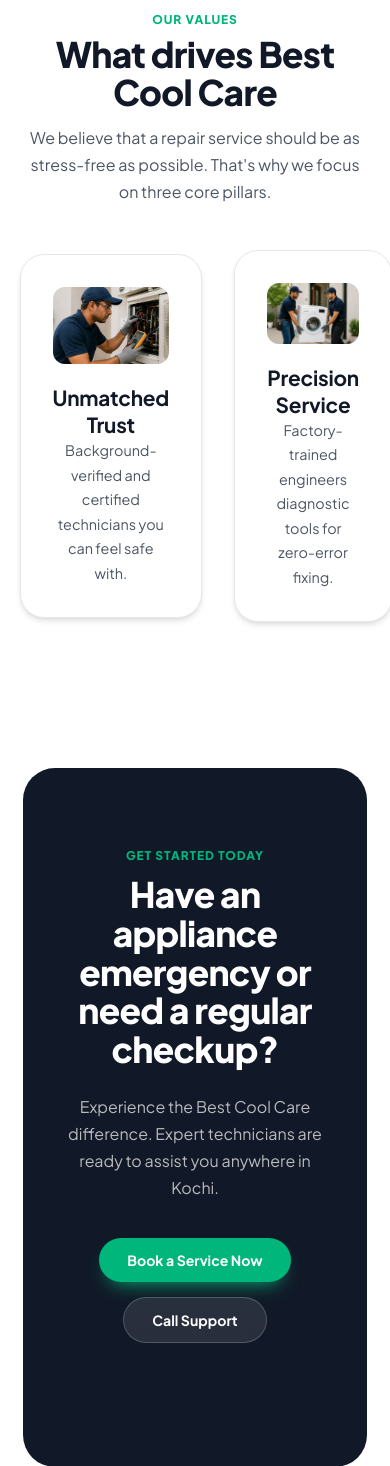
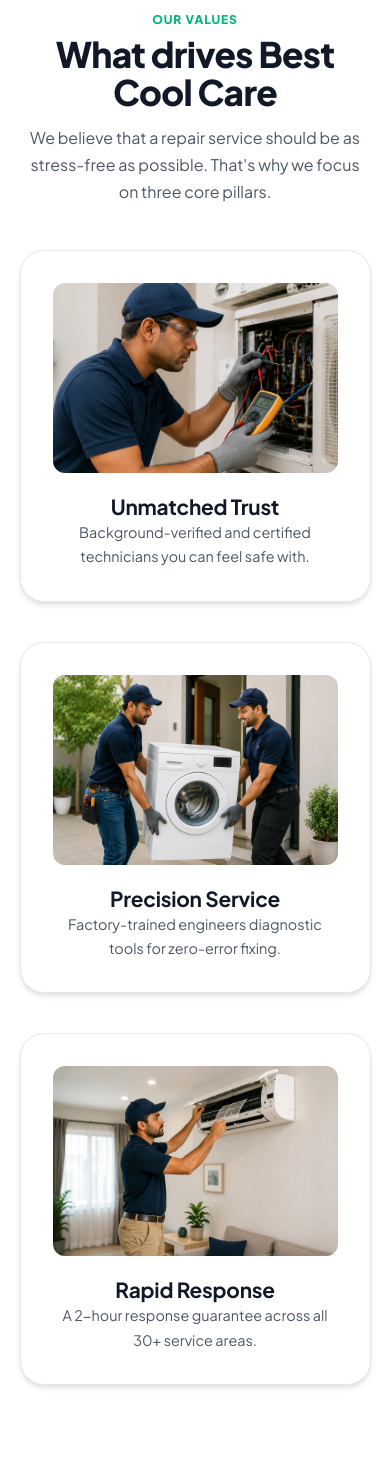
Before and after one commit to mynexasolutions-spec/homeasy, a Flask app: page /about in a window 390 px wide. Shown: the part 2756-4222 px from the top of the page. Run offline with Flask 3, Linux system fonts and the light colour scheme; some libraries are stand-ins or nearby versions.

Commit message:
Increased mobile brand name size and stacked about page values for better phone UX

```diff
--- a/static/css/style.css
+++ b/static/css/style.css
@@ -191,7 +191,8 @@ nav.bg{background:rgba(230, 247, 241, 0.96);backdrop-filter:blur(20px);box-shado
 .sc-n{font-size:0.92rem;font-weight:700;color:var(--navy)}
 .sc-u{font-size:0.78rem;color:var(--muted)}
 
-/* GLOBAL FORMS */
+/* GLOBAL STYLES */
+.why-grid-v{display:grid;grid-template-columns:repeat(3, 1fr);gap:32px}
 .f-group, .fg{margin-bottom:24px}
 .f-group label, .fg label{display:block;font-size:0.75rem;font-weight:800;color:var(--navy);text-transform:uppercase;letter-spacing:0.06em;margin-bottom:10px}
 .f-group input, .f-group select, .f-group textarea,
@@ -243,7 +244,7 @@ nav.bg{background:rgba(230, 247, 241, 0.96);backdrop-filter:blur(20px);box-shado
 .srv-img{width:100%;height:460px;object-fit:cover;border-radius:32px;box-shadow:var(--sh3)}
 .srv-txt{padding:0 20px}
 .srv-ttl{font-family:var(--fh);font-size:2.8rem;color:var(--navy);margin-bottom:20px;line-height:1.2}
-.srv-desc{font-size:1.05rem;line-height:1.8;color:var(--muted);margin-bottom:32px}
+@media(max-width:768px){.nav-logo{font-size:1.45rem}}.srv-desc{line-height:1.8;color:var(--muted);margin-bottom:32px}
 .srv-points{list-style:none;margin-bottom:40px;display:grid;grid-template-columns:1fr 1fr;gap:14px}
 .srv-points li{position:relative;padding-left:26px;font-size:0.94rem;font-weight:700;color:var(--navy)}
 .srv-points li::before{content:'✓';position:absolute;left:0;color:var(--green);font-weight:900}
@@ -538,7 +539,7 @@ footer{background:var(--navy2);color:rgba(255,255,255,.6);padding:66px 6% 26px}
   nav{top:0;height:74px;padding:0 12px;width:100%;max-width:100vw;overflow:hidden}
   nav{background:rgba(247,245,240,0.96);backdrop-filter:blur(20px);box-shadow:0 1px 0 var(--border)}
   .nav-logo{gap:10px;min-width:0;flex:1 1 auto;max-width:none}
-  .nav-wordmark{font-size:1.1rem;line-height:1.15;overflow:hidden;text-overflow:ellipsis;white-space:nowrap;margin-left:0;display:block;max-width:100%}
+  .nav-wordmark{font-size:1.35rem;font-weight:900;line-height:1.15;overflow:hidden;text-overflow:ellipsis;white-space:nowrap;margin-left:0;display:block;max-width:100%}
   .nav-logo img{width:46px;height:46px}
   .nav-links,.nav-right{display:none}
   .hamburger{display:flex;flex-shrink:0;margin-left:8px}
@@ -559,6 +560,7 @@ footer{background:var(--navy2);color:rgba(255,255,255,.6);padding:66px 6% 26px}
   .form-row{grid-template-columns:1fr}
   .why-exp{left:8px;top:8px}
   .why-accent{width:125px;height:125px}
+  .why-grid-v{display:grid;grid-template-columns:1fr;gap:40px}
   .about-banner,.cont-banner,.srv-banner{margin-top:74px;height:300px}
   .gal-bento{grid-template-columns:1fr 1fr}
   .cov-cap{right:10px;bottom:10px}
--- a/templates/about.html
+++ b/templates/about.html
@@ -51,7 +51,7 @@
       <h2 class="h2">What drives Best Cool Care</h2>
       <p class="body">We believe that a repair service should be as stress-free as possible. That's why we focus on three core pillars.</p>
     </div>
-    <div class="why-grid" style="grid-template-columns: repeat(3, 1fr); gap: 32px">
+    <div class="why-grid-v">
         <div class="ais-item center" style="text-align:center">
             <img loading="lazy" src="{{ url_for('static', filename='images/diagnosis.webp') }}" style="width:100%; border-radius:12px; margin-bottom:20px" alt="Trust">
             <h3 class="h3">Unmatched Trust</h3>
```
